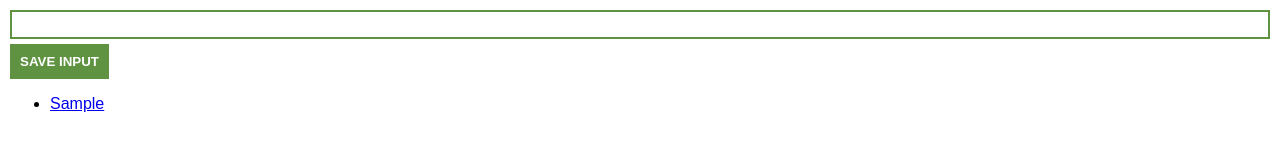
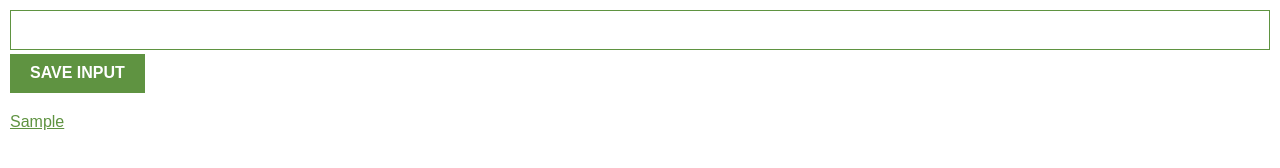
Before and after one commit to ad-monir2001/learn-javascript-scrimba, a website built with Vite: page BuildCrome Extension/index.html in a window 1280 px wide. Both pictures are taken after typing "Sample" into the empty fields and a click on the button "SAVE INPUT". Built offline with nearby package versions, Linux system fonts and the light colour scheme.

Commit message:
Updated on the chrome extension

```diff
--- a/BuildCrome Extension/index.css
+++ b/BuildCrome Extension/index.css
@@ -2,23 +2,35 @@ body {
   margin: 0;
   padding: 10px;
   font-family: Arial, Helvetica, sans-serif;
+  min-width: 400px;
 }
 
 input {
   width: 100%;
-  border: 2px solid #5f9341;
-  padding: 5px;
+  padding: 10px;
   box-sizing: border-box;
+  border: 1px solid #5f9341;
+  margin-bottom: 4px;
 }
 
 button {
   background: #5f9341;
-  color: #fff;
-  padding: 10px;
+  color: white;
+  padding: 10px 20px;
+  border: none;
   font-weight: bold;
-  border: none;
-  display: inline-block;
+}
+
+ul {
+  margin-top: 20px;
+  list-style: none;
+  padding-left: 0;
+}
+
+li {
   margin-top: 5px;
-  font-family: Arial, Helvetica, sans-serif;
-  cursor: pointer;
 }
+
+a {
+  color: #5f9341;
+}
--- a/BuildCrome Extension/index.html
+++ b/BuildCrome Extension/index.html
@@ -1,10 +1,14 @@
 <html>
   <head>
+    <link
+      rel="stylesheet"
+      href="https://cdnjs.cloudflare.com/ajax/libs/normalize/8.0.1/normalize.css"
+    />
     <link rel="stylesheet" href="index.css" />
   </head>
   <body>
-    <input type="text" name="text" id="input-el" />
-    <button type="submit" id="input-btn">SAVE INPUT</button>
+    <input type="text" id="input-el" />
+    <button id="input-btn">SAVE INPUT</button>
     <ul id="ul-el"></ul>
     <script src="index.js"></script>
   </body>
--- a/BuildCrome Extension/index.js
+++ b/BuildCrome Extension/index.js
@@ -12,7 +12,6 @@ inputBtn.addEventListener('click', function () {
 function renderLeads() {
   let listItems = '';
   for (let i = 0; i < myLeads.length; i++) {
-    // listItems += "<li><a target='_blank' href='" + myLeads[i] + "'>" + myLeads[i] + "</a></li>"
     listItems += `
             <li>
                 <a target='_blank' href='${myLeads[i]}'>
--- /dev/null
+++ b/BuildCrome Extension/vite.config.js
@@ -0,0 +1,6 @@
+import {defineConfig} from 'vite'
+
+
+export default defineConfig({
+	plugins: []
+})
```
Also changed, not shown: BuildCrome Extension/package.json (added, +13 -0 lines), BuildCrome Extension/README.md (added), BuildCrome Extension/icon.png (added), BuildCrome Extension/manifest.json (added). Lines whose indentation alone changed are shown as unchanged.
